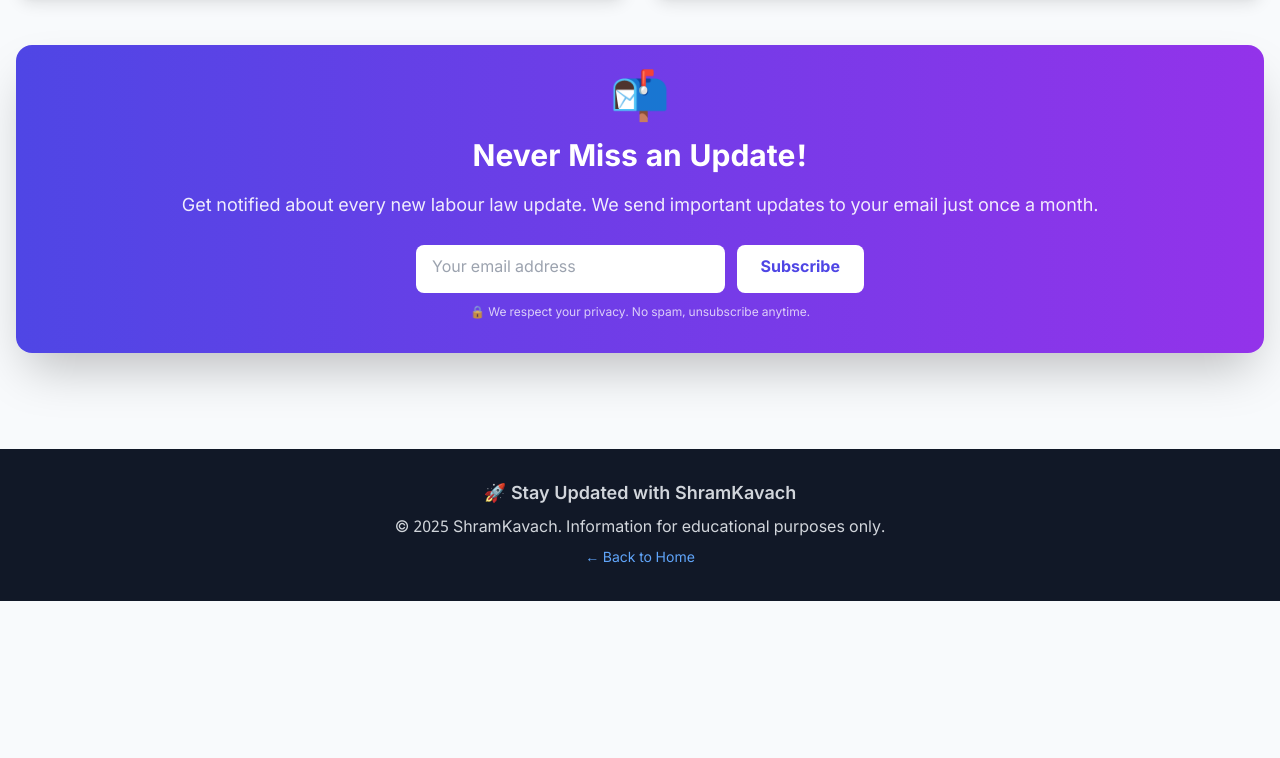
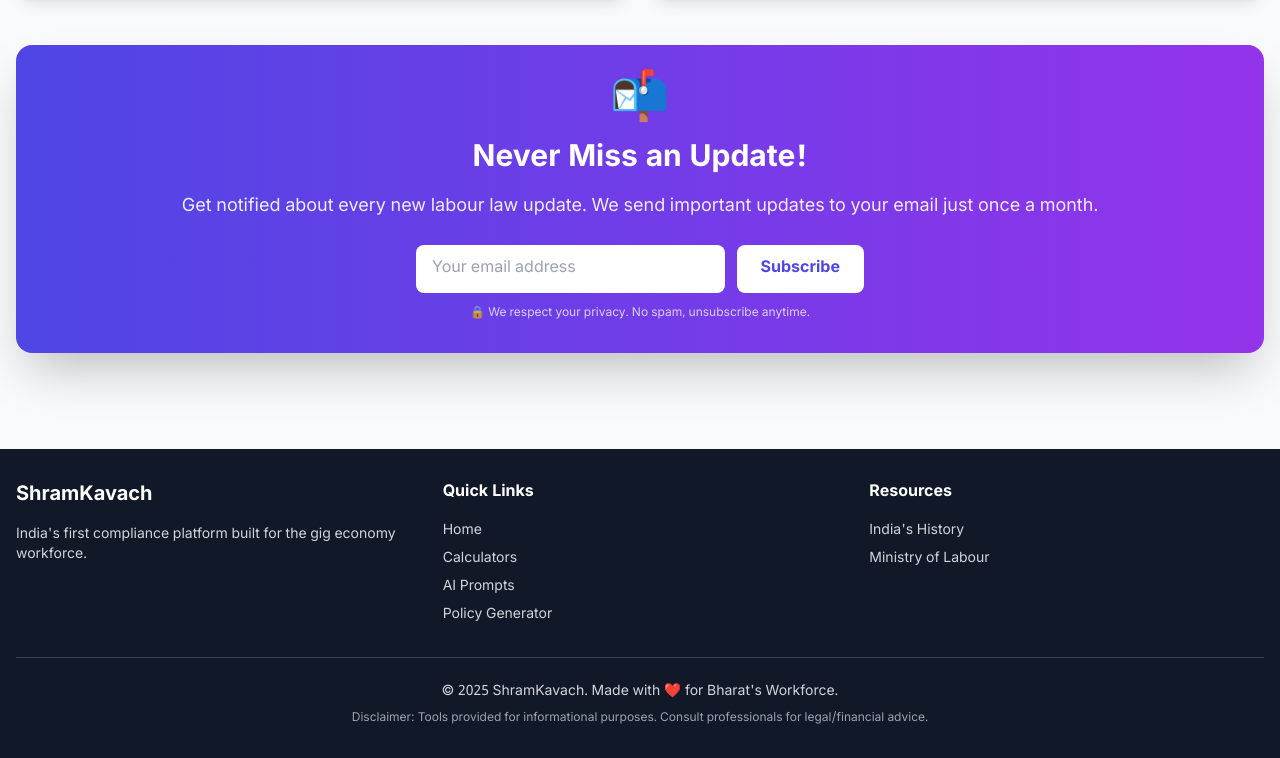
Before and after one commit to jaswanth-mjy/shramkavach.github.io, a plain HTML site: page updates.html in a window 1280 px wide. Shown: the part 2787-3545 px from the top of the page. Before the commit the page ends 3388 px from the top, so only its background shows below. Drawn offline with nearby package versions, Linux system fonts and the light colour scheme.

Commit message:
Add complete footer navigation to updates.html and history.html

```diff
--- a/updates.html
+++ b/updates.html
@@ -389,10 +389,33 @@
 
     <!-- Footer -->
     <footer class="bg-gray-900 text-gray-300 py-8 mt-12">
-        <div class="container mx-auto px-4 text-center">
-            <p class="text-lg font-semibold mb-2">🚀 Stay Updated with ShramKavach</p>
-            <p>&copy; 2025 ShramKavach. Information for educational purposes only.</p>
-            <p class="text-sm mt-2"><a href="index.html" class="text-blue-400 hover:underline">← Back to Home</a></p>
+        <div class="container mx-auto px-4">
+            <div class="grid md:grid-cols-3 gap-8 mb-8">
+                <div>
+                    <h3 class="text-xl font-bold text-white mb-4">ShramKavach</h3>
+                    <p class="text-sm">India's first compliance platform built for the gig economy workforce.</p>
+                </div>
+                <div>
+                    <h4 class="font-bold text-white mb-4">Quick Links</h4>
+                    <ul class="space-y-2 text-sm">
+                        <li><a href="index.html" class="hover:text-white">Home</a></li>
+                        <li><a href="calculators.html" class="hover:text-white">Calculators</a></li>
+                        <li><a href="prompts.html" class="hover:text-white">AI Prompts</a></li>
+                        <li><a href="protection.html" class="hover:text-white">Policy Generator</a></li>
+                    </ul>
+                </div>
+                <div>
+                    <h4 class="font-bold text-white mb-4">Resources</h4>
+                    <ul class="space-y-2 text-sm">
+                        <li><a href="history.html" class="hover:text-white">India's History</a></li>
+                        <li><a href="https://labour.gov.in" target="_blank" rel="noopener noreferrer" class="hover:text-white">Ministry of Labour</a></li>
+                    </ul>
+                </div>
+            </div>
+            <div class="border-t border-gray-700 pt-6 text-center text-sm">
+                <p>&copy; 2025 ShramKavach. Made with ❤️ for Bharat's Workforce.</p>
+                <p class="mt-2 text-xs text-gray-400">Disclaimer: Tools provided for informational purposes. Consult professionals for legal/financial advice.</p>
+            </div>
         </div>
     </footer>
 
```
Also changed, not shown: history.html (+26 -2 lines).
